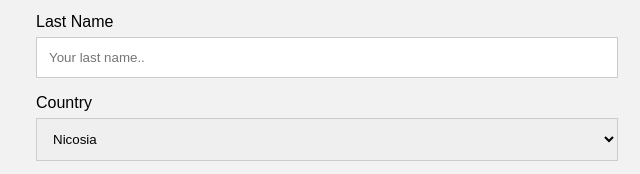
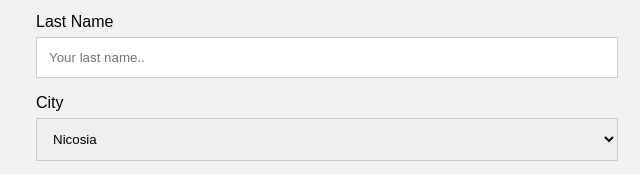
Before and after one commit to SAMS111/Project, a plain HTML site: page contact.html in a window 1280 px wide. Shown: the part 303-477 px from the top of the page, 624-1264 px from the left. Drawn offline with Linux system fonts and the light colour scheme.

Commit message:
Update contact.html

```diff
--- a/contact.html
+++ b/contact.html
@@ -143,7 +143,7 @@ input[type=submit]:hover {
         <input type="text" id="fname" name="firstname" placeholder="Your name..">
         <label for="lname">Last Name</label>
         <input type="text" id="lname" name="lastname" placeholder="Your last name..">
-        <label for="country">Country</label>
+        <label for="city">City</label>
         <select id="city" name="city">
           <option value="Nicosia">Nicosia</option>
           <option value="Kyrenia">Kyrenia</option>
```
